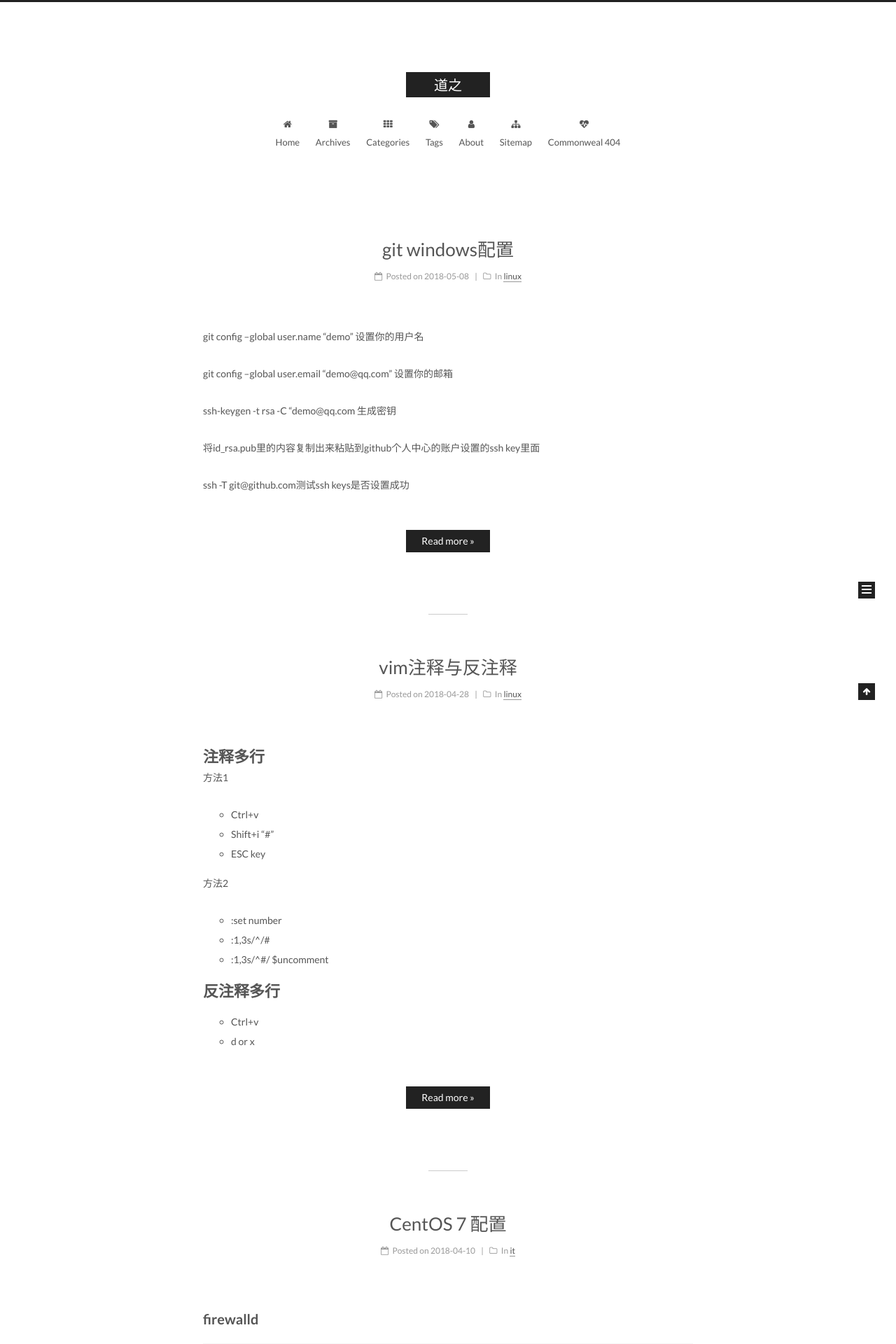
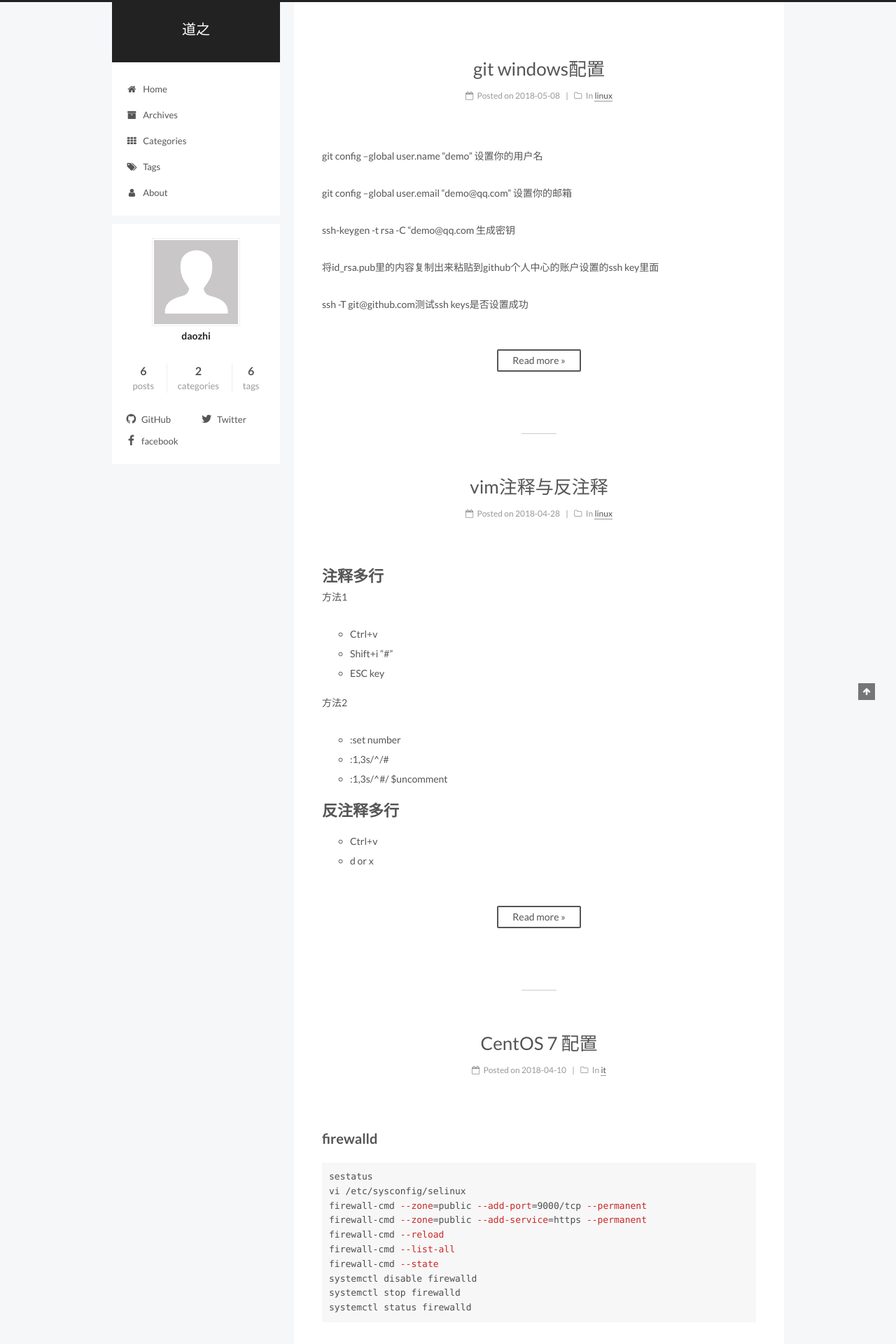
Before and after one commit to xiaolugo/xiaolugo.github.io, a Jekyll site: the page built from index.html, in a window 1280 px wide. Shown: the top 1920 px of the page at 70% size. Built offline with Jekyll 4.4.1, drawn with Linux system fonts in a browser that asks for light colours; the list of posts is cut into pages by our own code; part of the change alters nothing that is shown; some of the changed text lies outside the part shown.

Commit message:
Update _config.yml

```diff
--- a/_config.yml
+++ b/_config.yml
@@ -121,8 +121,8 @@ menu:
   categories: /categories/
   tags: /tags/
   about: /about/
-  sitemap: /sitemap.xml
-  commonweal: /404.html
+  #sitemap: /sitemap.xml
+  #commonweal: /404.html
 
 
 # Enable/Disable menu icons.
@@ -139,8 +139,8 @@ menu_icons:
   schedule: calendar
   tags: tags
   archives: archive
-  sitemap: sitemap
-  commonweal: heartbeat
+  #sitemap: sitemap
+  #commonweal: heartbeat
 
 
 
@@ -150,9 +150,9 @@ menu_icons:
 # ---------------------------------------------------------------
 
 # Schemes
-scheme: Muse
+#scheme: Muse
 #scheme: Mist
-#scheme: Pisces
+scheme: Pisces
 
 
 # ---------------------------------------------------------------
```
